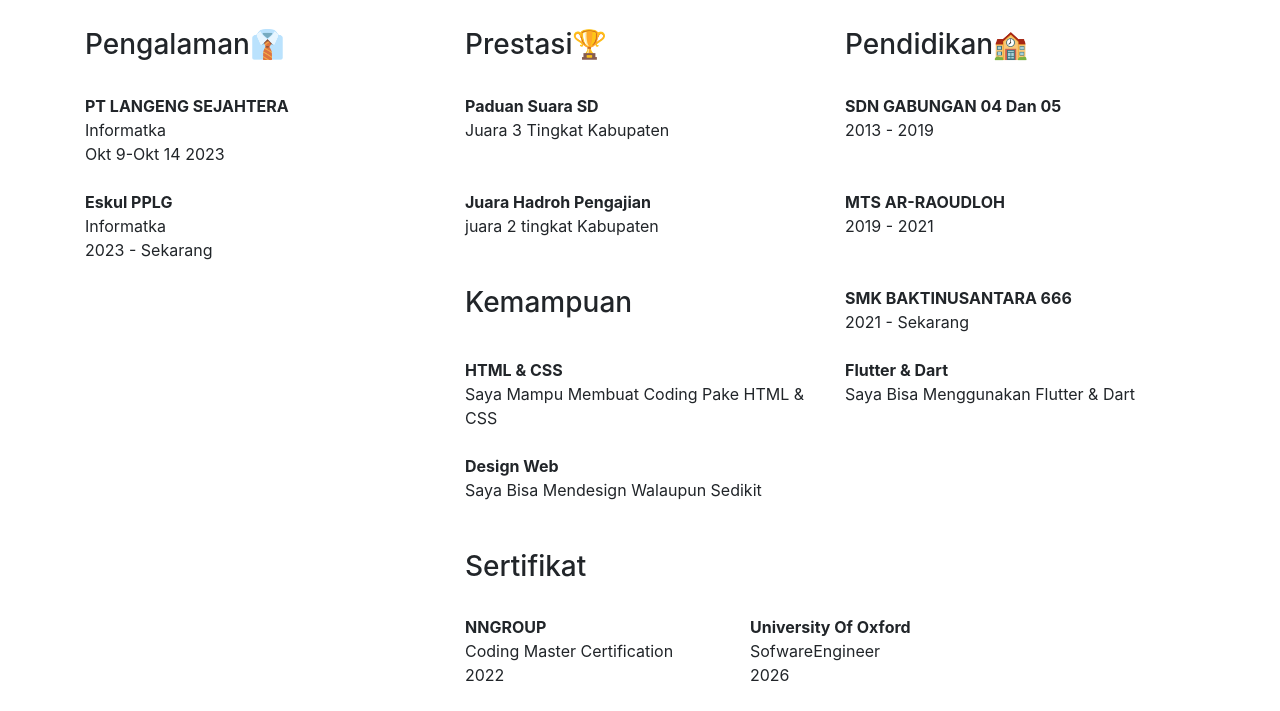
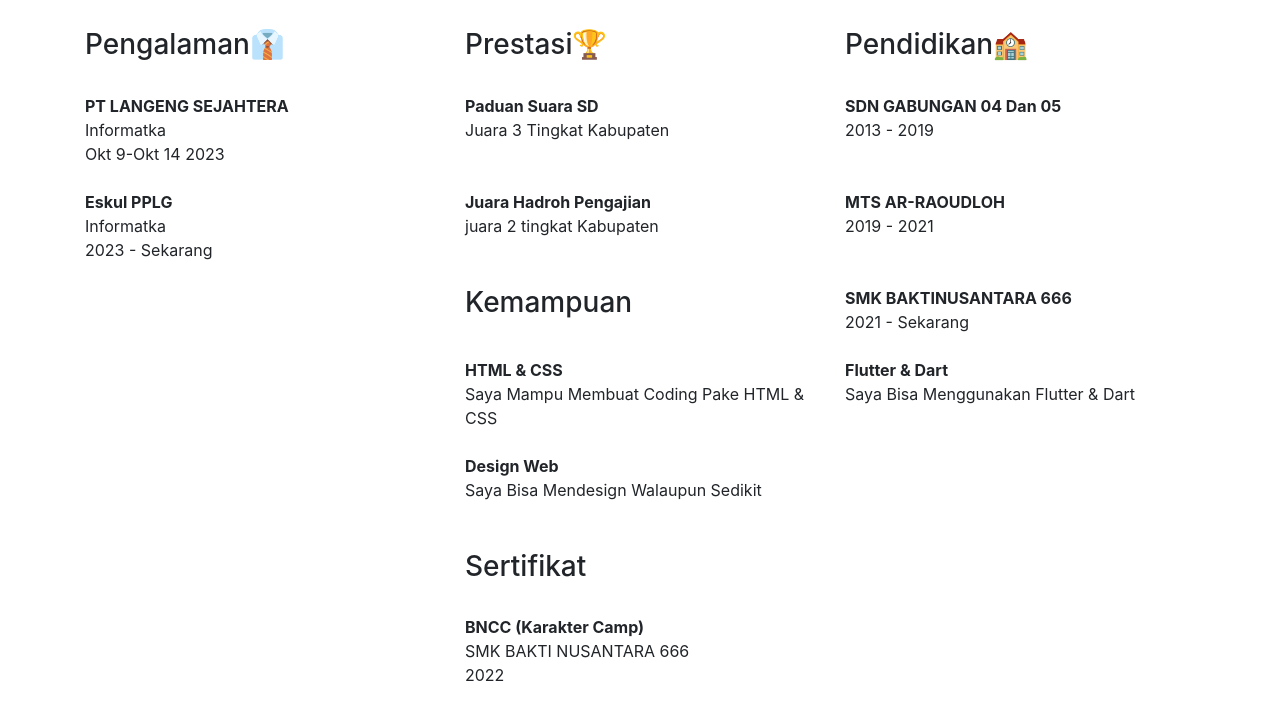
Before and after one commit to Xxyzarz7/Xxyzarz7.github.io, a plain HTML site: page index.html in a window 1280 px wide. Shown: the part 204-915 px from the top of the page. Drawn offline with nearby package versions, Linux system fonts and the light colour scheme.

Commit message:
menambahkan sertfikat

```diff
--- a/index.html
+++ b/index.html
@@ -165,14 +165,9 @@
 
             </div>
             <div class="col-3">
-              <b>NNGROUP</b><br>
-              <span>Coding Master Certification</span><br />
+              <b>BNCC (Karakter Camp)</b><br>
+              <span>SMK BAKTI NUSANTARA 666</span><br />
               <span>2022</span>
-            </div>
-            <div class="col-3">
-              <b>University Of Oxford</b><br>
-              <span>SofwareEngineer</span><br />
-              <span>2026</span>
             </div>
         </div>
     </div>
```
